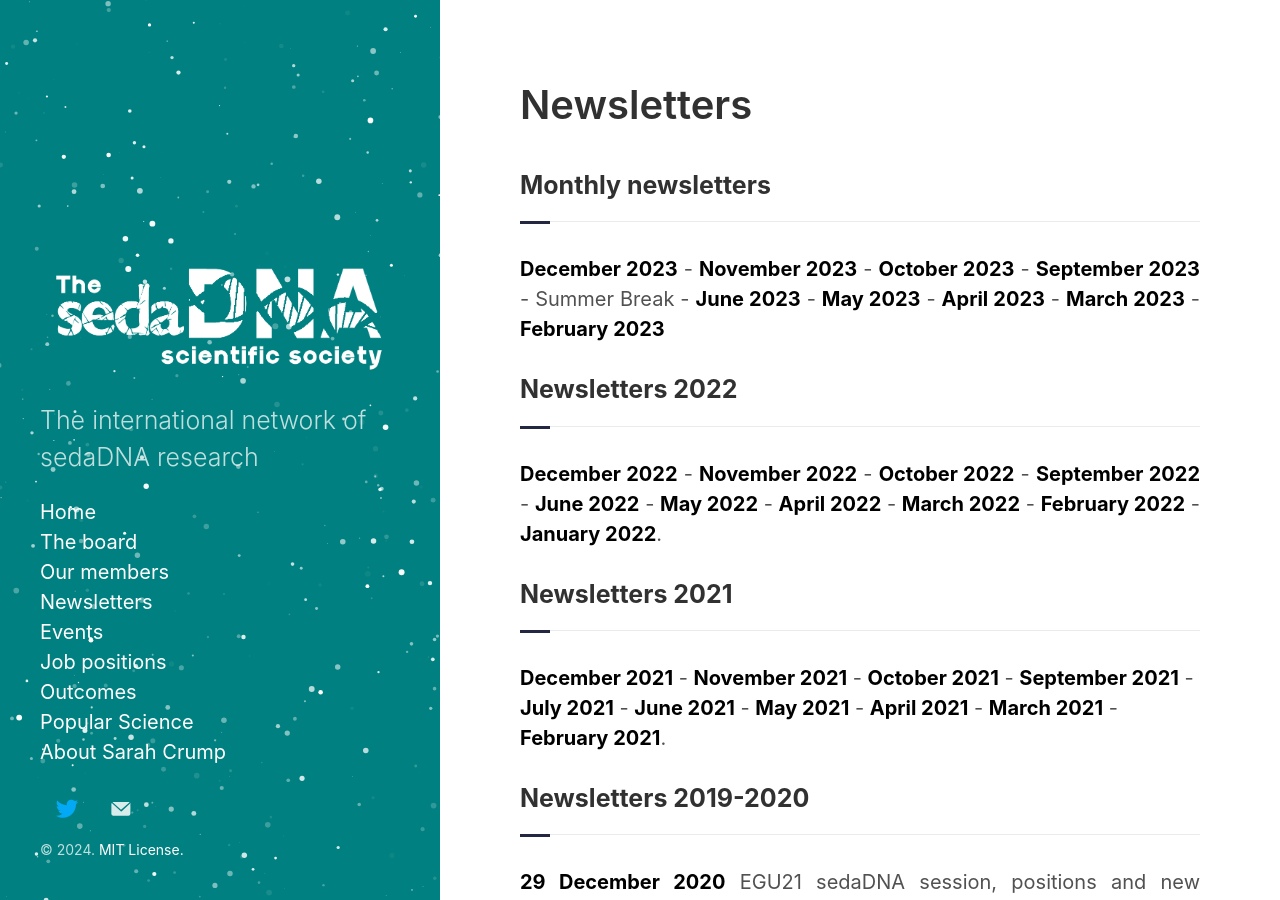
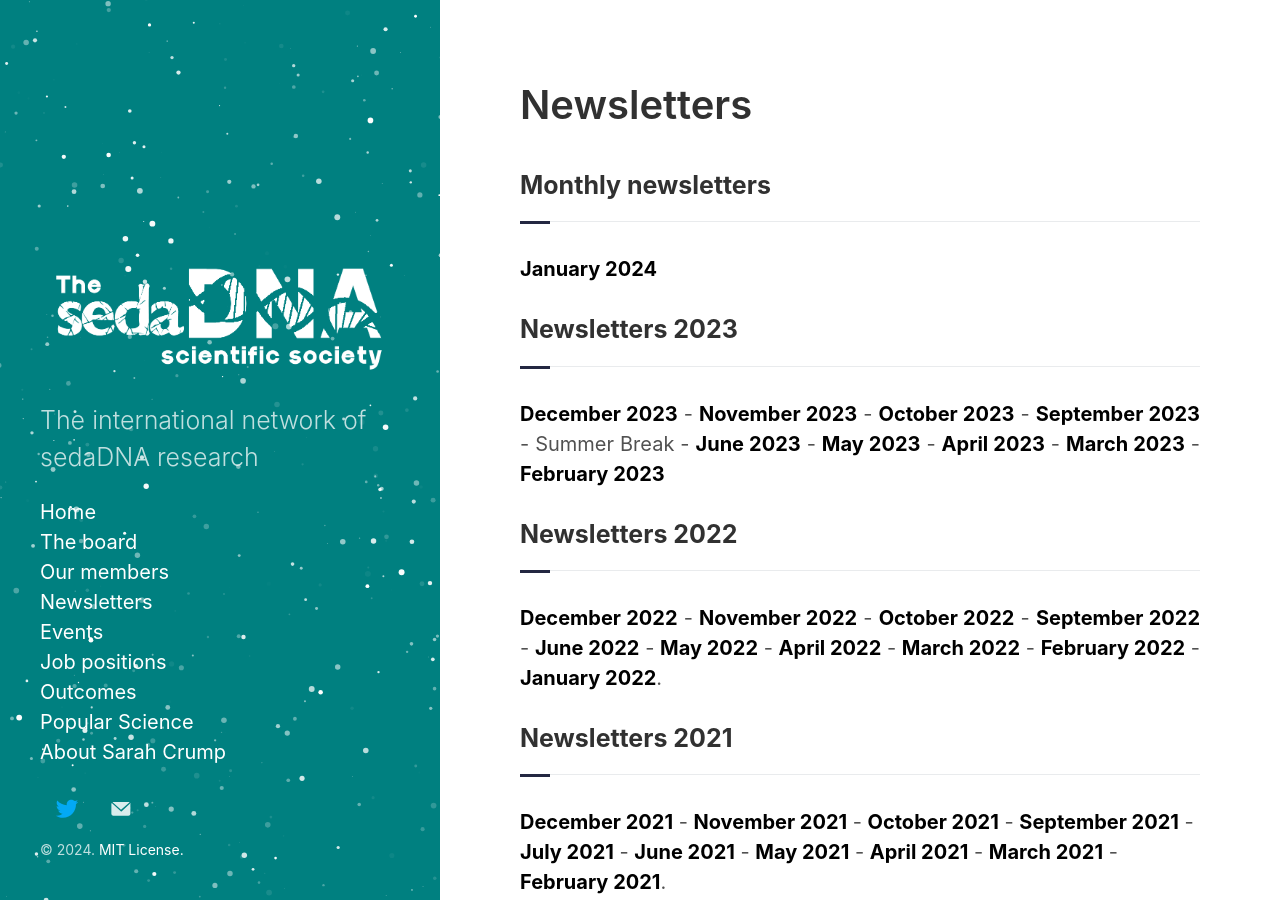
Before and after one commit to sedadna/sedadna.github.io, a Jekyll site: the page built from category/news.md, in a window 1280 px wide and 900 px high. Built offline with Jekyll 4.4.1, drawn with Linux system fonts in a browser that asks for light colours.

Commit message:
Update news.md

```diff
--- a/category/news.md
+++ b/category/news.md
@@ -8,8 +8,17 @@ title: Newsletters
 </div>
 <div class="intro">
 <p>
-<a href="https://sedadna.github.io/category/news/23-12.html" target="_blank"><b>December 2023</b></a> - <a href="https://sedadna.github.io/category/news/23-11.html" target="_blank"><b>November 2023</b></a> - <a href="https://sedadna.github.io/category/news/23-10.html" target="_blank"><b>October 2023</b></a> - <a href="https://sedadna.github.io/category/news/23-09.html" target="_blank"><b>September 2023</b></a> - Summer Break - <a href="https://sedadna.github.io/category/news/23-06.html" target="_blank"><b>June 2023</b></a> - <a href="https://sedadna.github.io/category/news/23-05.html" target="_blank"><b>May 2023</b></a> - <a href="https://sedadna.github.io/category/news/23-04.html" target="_blank"><b>April 2023</b></a> - <a href="https://sedadna.github.io/category/news/23-03.html" target="_blank"><b>March 2023</b></a> - <a href="https://sedadna.github.io/category/news/23-02.html" target="_blank"><b>February 2023</b></a>
+<a href="https://sedadna.github.io/category/news/24-12.html" target="_blank"><b>January 2024</b></a></p>
+
+
+<div class="section">
+<h3 class="section-title underline">Newsletters 2023</h3>
+</div>
+<div class="intro">
 <p>
+<a href="https://sedadna.github.io/category/news/23-12.html" target="_blank"><b>December 2023</b></a> - <a href="https://sedadna.github.io/category/news/23-11.html" target="_blank"><b>November 2023</b></a> - <a href="https://sedadna.github.io/category/news/23-10.html" target="_blank"><b>October 2023</b></a> - <a href="https://sedadna.github.io/category/news/23-09.html" target="_blank"><b>September 2023</b></a> - Summer Break - <a href="https://sedadna.github.io/category/news/23-06.html" target="_blank"><b>June 2023</b></a> - <a href="https://sedadna.github.io/category/news/23-05.html" target="_blank"><b>May 2023</b></a> - <a href="https://sedadna.github.io/category/news/23-04.html" target="_blank"><b>April 2023</b></a> - <a href="https://sedadna.github.io/category/news/23-03.html" target="_blank"><b>March 2023</b></a> - <a href="https://sedadna.github.io/category/news/23-02.html" target="_blank"><b>February 2023</b></a></p>
+
+
 <div class="section">
 <h3 class="section-title underline">Newsletters 2022</h3>
 </div>
```
